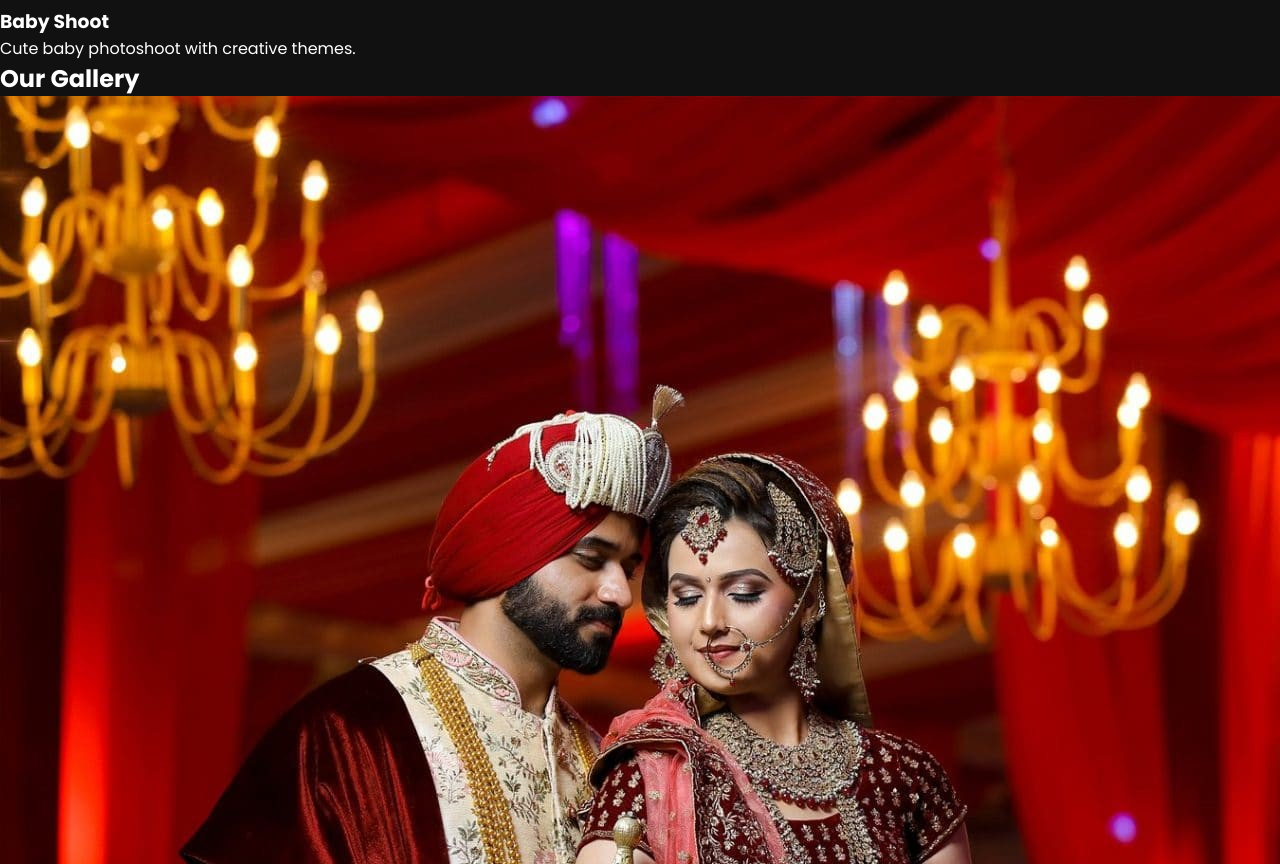
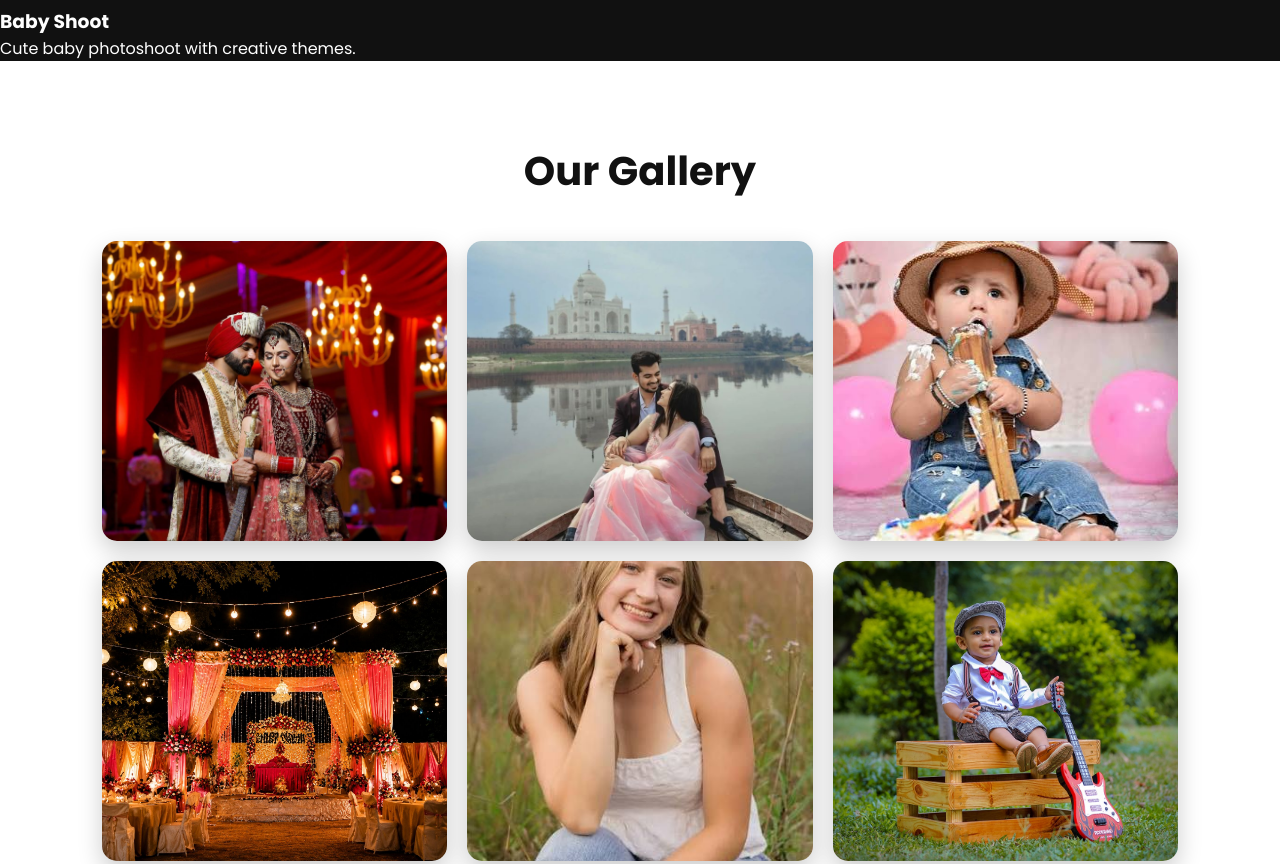
Before and after one commit to chandankumarbais370/archanaphotostudio, a plain HTML site: page index.html in a window 1280 px wide. Shown: the part 7101-7965 px from the top of the page. Drawn offline with Linux system fonts and the light colour scheme.

Commit message:
Add styles for gallery section

```diff
--- a/style.css
+++ b/style.css
@@ -150,3 +150,36 @@ color:#fff;
     border-radius:10px;
     font-weight:600;
 }
+/* ===== GALLERY SECTION ===== */
+
+.gallery{
+    background:#fff;
+    padding:80px 8%;
+    text-align:center;
+}
+
+.gallery h2{
+    font-size:40px;
+    color:#111;
+    margin-bottom:40px;
+}
+
+.gallery-grid{
+    display:grid;
+    grid-template-columns:repeat(auto-fit,minmax(280px,1fr));
+    gap:20px;
+}
+
+.gallery-grid img{
+    width:100%;
+    height:300px;
+    object-fit:cover;
+    border-radius:15px;
+    transition:.4s;
+    cursor:pointer;
+    box-shadow:0 10px 25px rgba(0,0,0,.2);
+}
+
+.gallery-grid img:hover{
+    transform:scale(1.05);
+}
```
